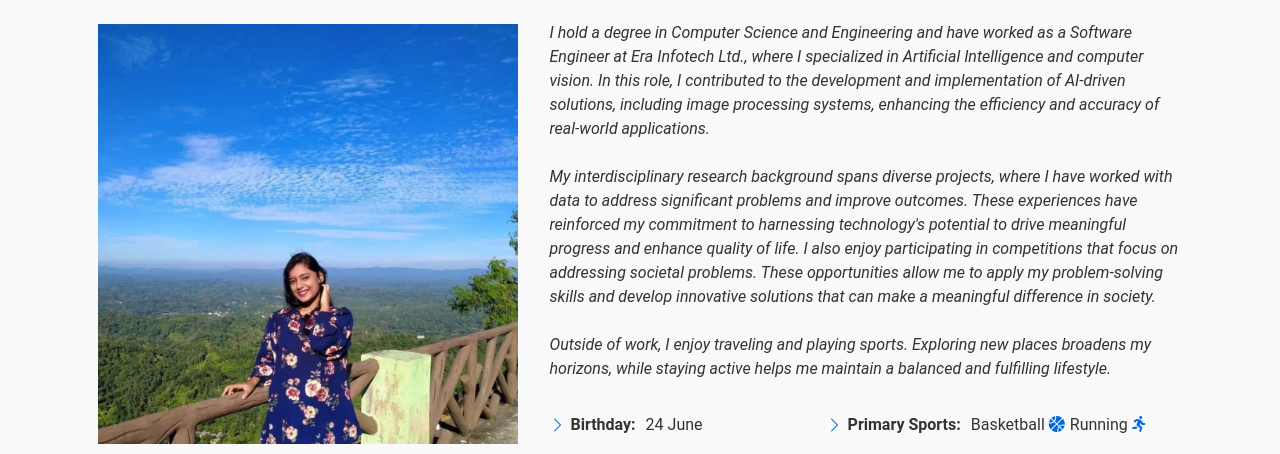
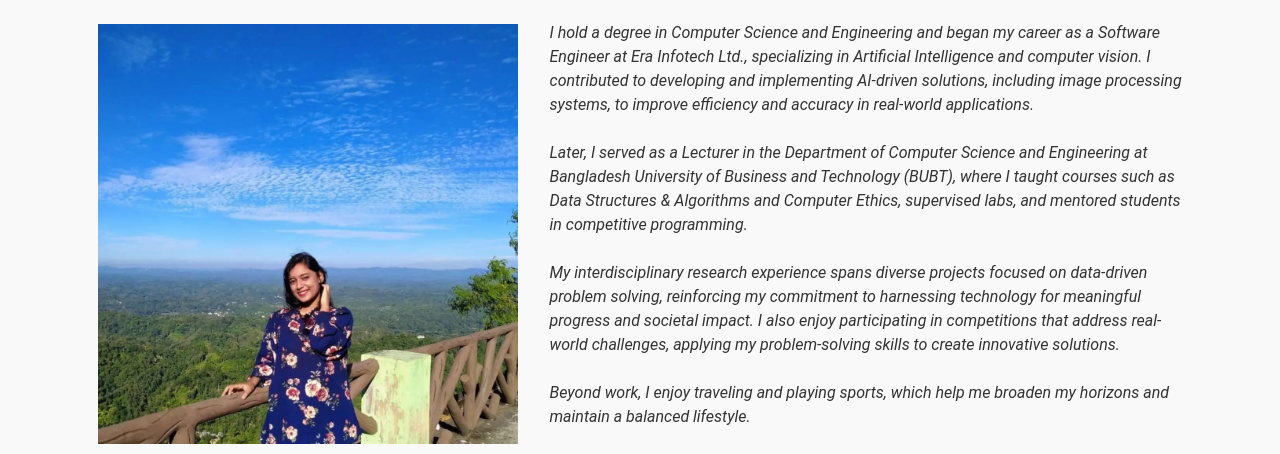
Before and after one commit to MonjushaPreeti/MonjushaPreeti.github.io, a plain HTML site: page portfolio/index.html in a window 1280 px wide. Shown: the part 192-646 px from the top of the page. Drawn offline with nearby package versions, Linux system fonts and the light colour scheme.

Commit message:
updated about me

```diff
--- a/portfolio/index.html
+++ b/portfolio/index.html
@@ -59,12 +59,13 @@
                     <div class="col-lg-7 content">
                         <h2>Neelima Monjusha Preeti</h2>
                         <p class="fst-italic py-3">
-                            I hold a degree in Computer Science and Engineering and have worked as a Software Engineer at Era Infotech Ltd., where I specialized in Artificial Intelligence and computer vision. In this role, I contributed to the development and implementation of AI-driven solutions, including image processing systems, enhancing the efficiency and accuracy of real-world applications.
+                            I hold a degree in Computer Science and Engineering and began my career as a Software Engineer at Era Infotech Ltd., specializing in Artificial Intelligence and computer vision. I contributed to developing and implementing AI-driven solutions, including image processing systems, to improve efficiency and accuracy in real-world applications.
                             <br><br>
-                            My interdisciplinary research background spans diverse projects, where I have worked with data to address significant problems and improve outcomes. These experiences have reinforced my commitment to harnessing technology's potential to drive meaningful progress and enhance quality of life. I also enjoy participating in competitions that focus on addressing societal problems. These opportunities allow me to apply my problem-solving skills and develop innovative solutions that can make a meaningful difference in society.
-                            <br>
-                            <br>
-                            Outside of work, I enjoy traveling and playing sports. Exploring new places broadens my horizons, while staying active helps me maintain a balanced and fulfilling lifestyle.
+                            Later, I served as a Lecturer in the Department of Computer Science and Engineering at Bangladesh University of Business and Technology (BUBT), where I taught courses such as Data Structures & Algorithms and Computer Ethics, supervised labs, and mentored students in competitive programming.
+                            <br><br>
+                            My interdisciplinary research experience spans diverse projects focused on data-driven problem solving, reinforcing my commitment to harnessing technology for meaningful progress and societal impact. I also enjoy participating in competitions that address real-world challenges, applying my problem-solving skills to create innovative solutions.
+                            <br><br>
+                            Beyond work, I enjoy traveling and playing sports, which help me broaden my horizons and maintain a balanced lifestyle.
                         </p>
                         <div class="row">
                             <div class="col-lg-5">
```
